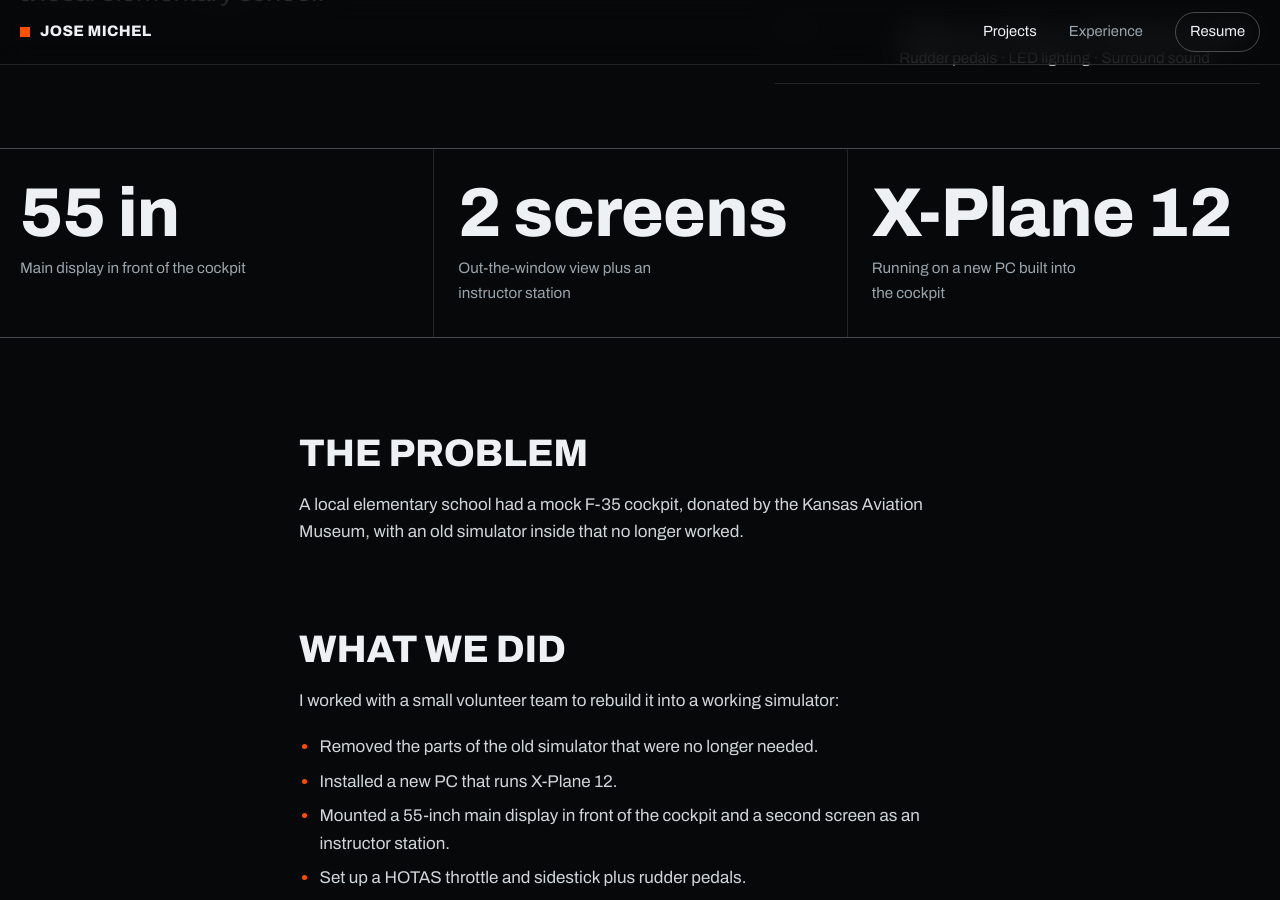
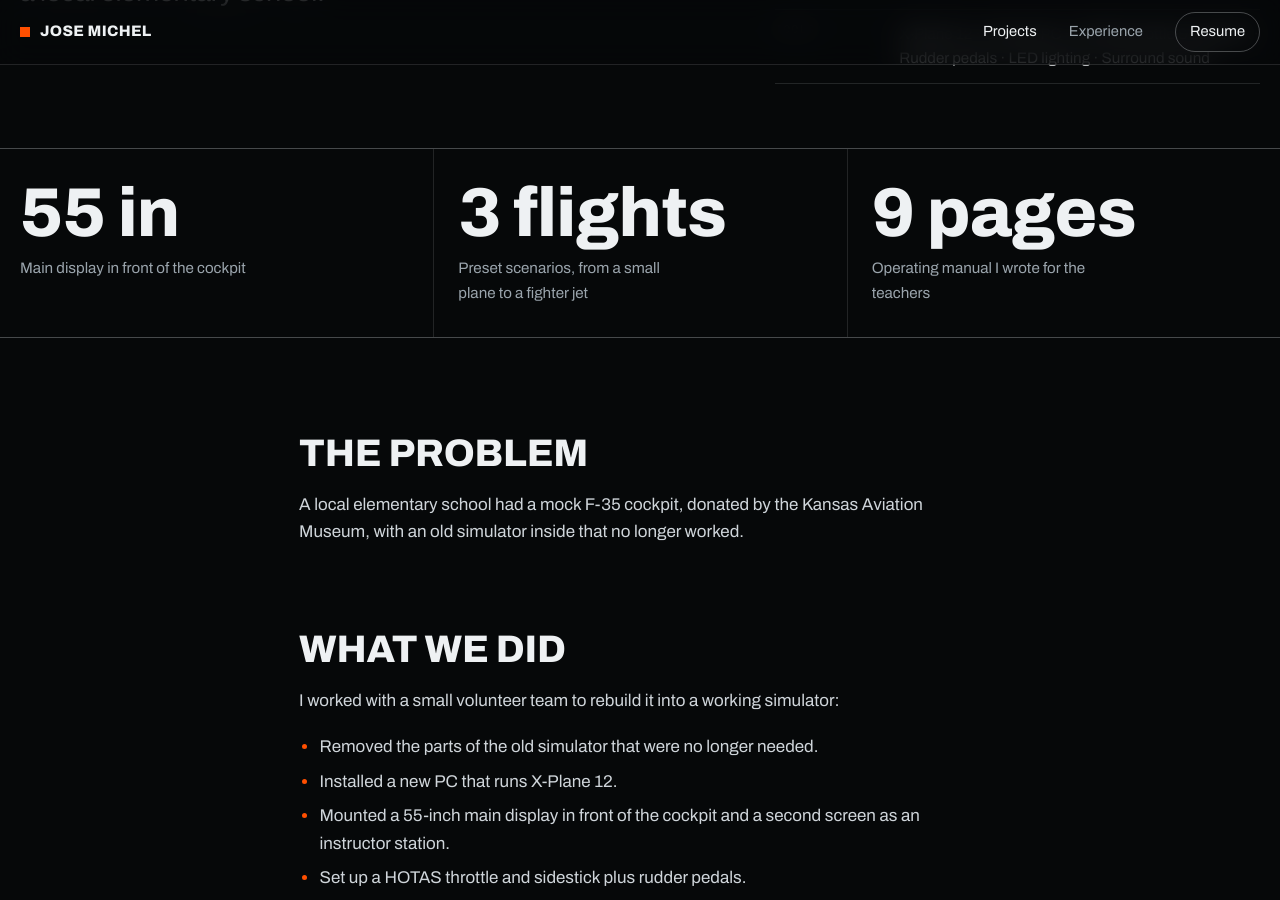
Before and after one commit to jmichelcano/jmichelcano.github.io, a Jekyll site: the page built from _projects/flight-sim-cockpit.md, in a window 1280 px wide and 900 px high, scrolled down 955 px. Built offline with Jekyll 4.4.1, drawn with Linux system fonts in a browser that asks for light colours; some of the changed text lies outside the part shown.

Commit message:
Flight sim: add operating manual section, PDF, and manual pages
Co-Authored-By: Claude Opus 5.5 <noreply@anthropic.com>
Claude-Session: https://claude.ai/code/session_01WACZZMW19NHfxAN4dgkvYk

```diff
--- a/_projects/flight-sim-cockpit.md
+++ b/_projects/flight-sim-cockpit.md
@@ -15,10 +15,10 @@ hero_alt: X-Plane 12 cockpit view on the simulator's main display, lined up on a
 highlights:
   - value: "55 in"
     label: Main display in front of the cockpit
-  - value: "2 screens"
-    label: Out-the-window view plus an instructor station
-  - value: "X-Plane 12"
-    label: Running on a new PC built into the cockpit
+  - value: "3 flights"
+    label: Preset scenarios, from a small plane to a fighter jet
+  - value: "9 pages"
+    label: Operating manual I wrote for the teachers
 
 gallery:
   - file: 01-cockpit-museum-sticker.jpg
@@ -47,6 +47,12 @@ gallery:
     caption: Cessna 172 panel during setup, for students starting with a simpler aircraft.
   - file: 13-cessna-on-runway.jpg
     caption: Cessna 172 holding short at dusk.
+  - file: manual-scenarios.jpg
+    caption: "From the operating manual: loading one of the three preset flights from the instructor station."
+  - file: manual-view-controls.jpg
+    caption: "From the operating manual: camera and view controls on the throttle."
+  - file: manual-flight-controls.jpg
+    caption: "From the operating manual: parking brake, flaps, landing gear, and speed brake on the stick."
 ---
 
 ## The problem
@@ -63,6 +69,12 @@ I worked with a small volunteer team to rebuild it into a working simulator:
 - Set up a HOTAS throttle and sidestick plus rudder pedals.
 - Added console panels, guarded switches, interior LED lighting, and surround-sound speakers so the cockpit looks and sounds closer to the real thing.
 
+## Making it usable without me
+
+A simulator is only useful if the teachers can run it on their own. I set it up to boot straight into a flight a few minutes after the PC turns on, with a fighter jet as the default and two other presets: a passenger jet and a small plane.
+
+I also wrote a [9-page operating manual](/assets/projects/flight-sim-cockpit/flight-sim-manual.pdf) with annotated photos. It covers startup, recovering from a crash, switching scenarios, the flight and view controls, lighting and sound, and shutdown.
+
 ## Result
 
 Students can now fly everything from a Cessna 172 to a fighter jet. From the instructor station, a teacher picks the aircraft and airport and changes the weather, time of day, and system failures without stopping the simulator.
```
Also changed, not shown: assets/projects/flight-sim-cockpit/manual-flight-controls.jpg (added), assets/projects/flight-sim-cockpit/manual-scenarios.jpg (added), assets/projects/flight-sim-cockpit/manual-view-controls.jpg (added), 1 other file.
